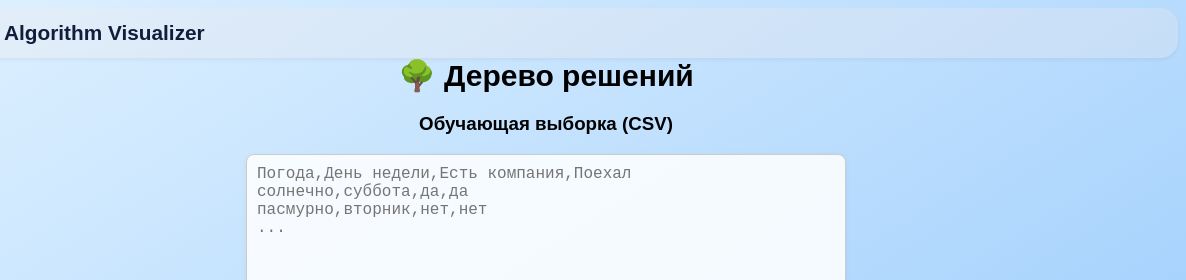
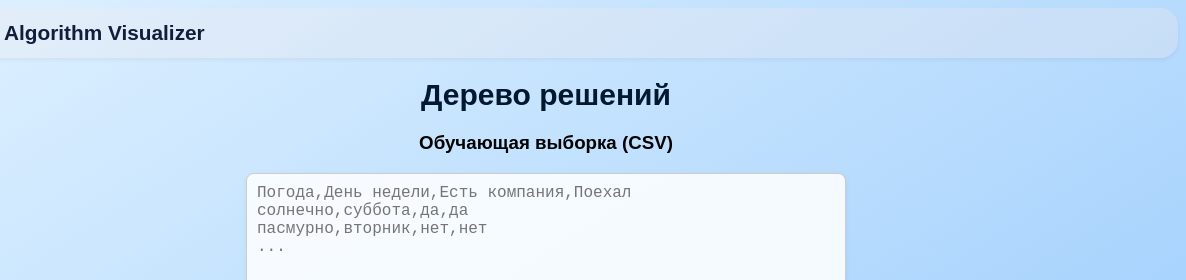
Before and after one commit to ya-Bell/AlgorithmVisualizer, a plain HTML site: page Decision_tree/Tree.html in a window 1280 px wide. Shown: the top 280 px of the page, 94-1280 px from the left. Drawn offline with Linux system fonts and the light colour scheme.

Commit message:
чуть изменил стиль

```diff
--- a/Decision_tree/Decision_tree.css
+++ b/Decision_tree/Decision_tree.css
@@ -45,10 +45,9 @@ body {
 }
 
 h1 {
-  margin-top: 0px;
+  font-size: 30px;
   margin-bottom: 20px;
-  color: #000000;
-  font-size: 30px;
+  color: #01182e;
 }
 
 .controls {
--- a/Decision_tree/Tree.html
+++ b/Decision_tree/Tree.html
@@ -17,7 +17,7 @@
     </div>
 </header>
 
-  <h1>🌳 Дерево решений</h1>
+  <h1>Дерево решений</h1>
 
   <h3>Обучающая выборка (CSV)</h3>
   <textarea id="training-data" rows="8" placeholder="Погода,День недели,Есть компания,Поехал&#10;солнечно,суббота,да,да&#10;пасмурно,вторник,нет,нет&#10;..."></textarea>
```
